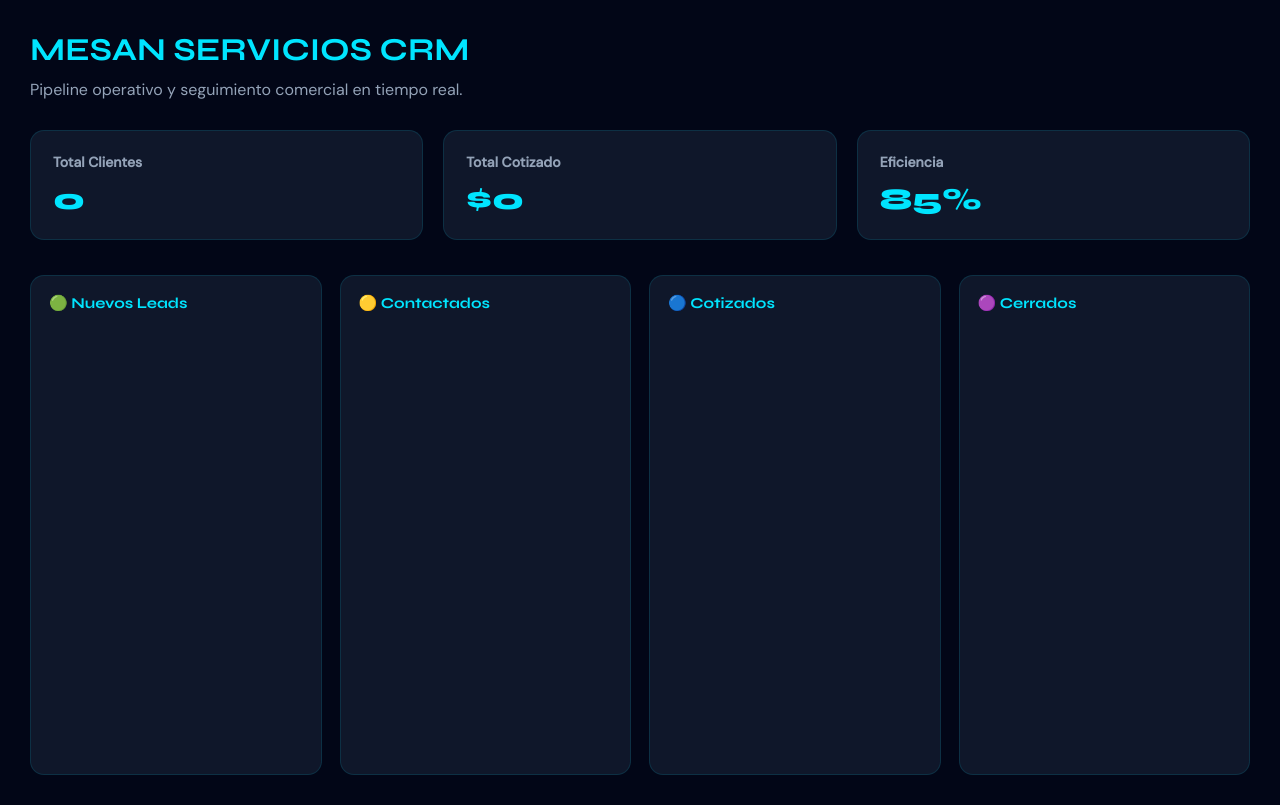
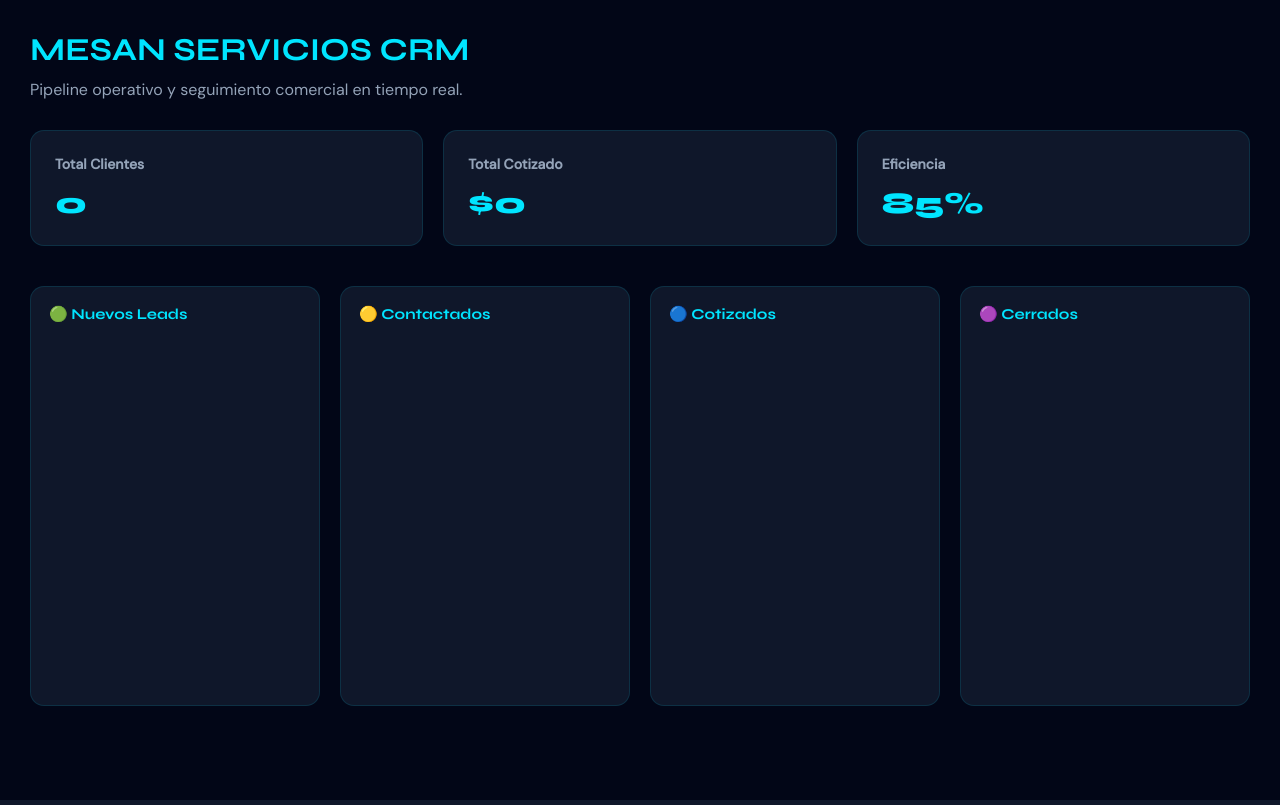
Before and after one commit to manuelsanchezresendiz8-eng/mesan-servicios, a FastAPI app: page /admin in a window 1280 px wide. Run offline with FastAPI, Linux system fonts and the light colour scheme.

Commit message:
Update admin.html

```diff
--- a/templates/admin.html
+++ b/templates/admin.html
@@ -39,47 +39,47 @@ h1{
     display:grid;
     grid-template-columns:repeat(auto-fit,minmax(220px,1fr));
     gap:20px;
-    margin-bottom:35px;
+    margin-bottom:40px;
 }
 
 .card{
     background:#0f172a;
     border:1px solid rgba(0,229,255,.12);
     border-radius:14px;
-    padding:22px;
+    padding:24px;
 }
 
 .card h2{
     font-size:14px;
     color:#94a3b8;
-    margin-bottom:10px;
+    margin-bottom:12px;
 }
 
 .card p{
     font-size:30px;
     font-family:'Syne',sans-serif;
+    color:#00e5ff;
     font-weight:800;
-    color:#00e5ff;
 }
 
 .pipeline{
     display:grid;
-    grid-template-columns:repeat(4,1fr);
-    gap:18px;
+    grid-template-columns:repeat(auto-fit,minmax(260px,1fr));
+    gap:20px;
 }
 
 .col{
     background:#0f172a;
     border-radius:14px;
     padding:18px;
-    min-height:500px;
     border:1px solid rgba(0,229,255,.12);
+    min-height:420px;
 }
 
 .col h3{
     font-family:'Syne',sans-serif;
+    color:#00e5ff;
     margin-bottom:18px;
-    color:#00e5ff;
     font-size:15px;
 }
 
```
Also changed, not shown: other parts of templates/admin.html (+43 -23 lines). Lines whose indentation alone changed are shown as unchanged.
